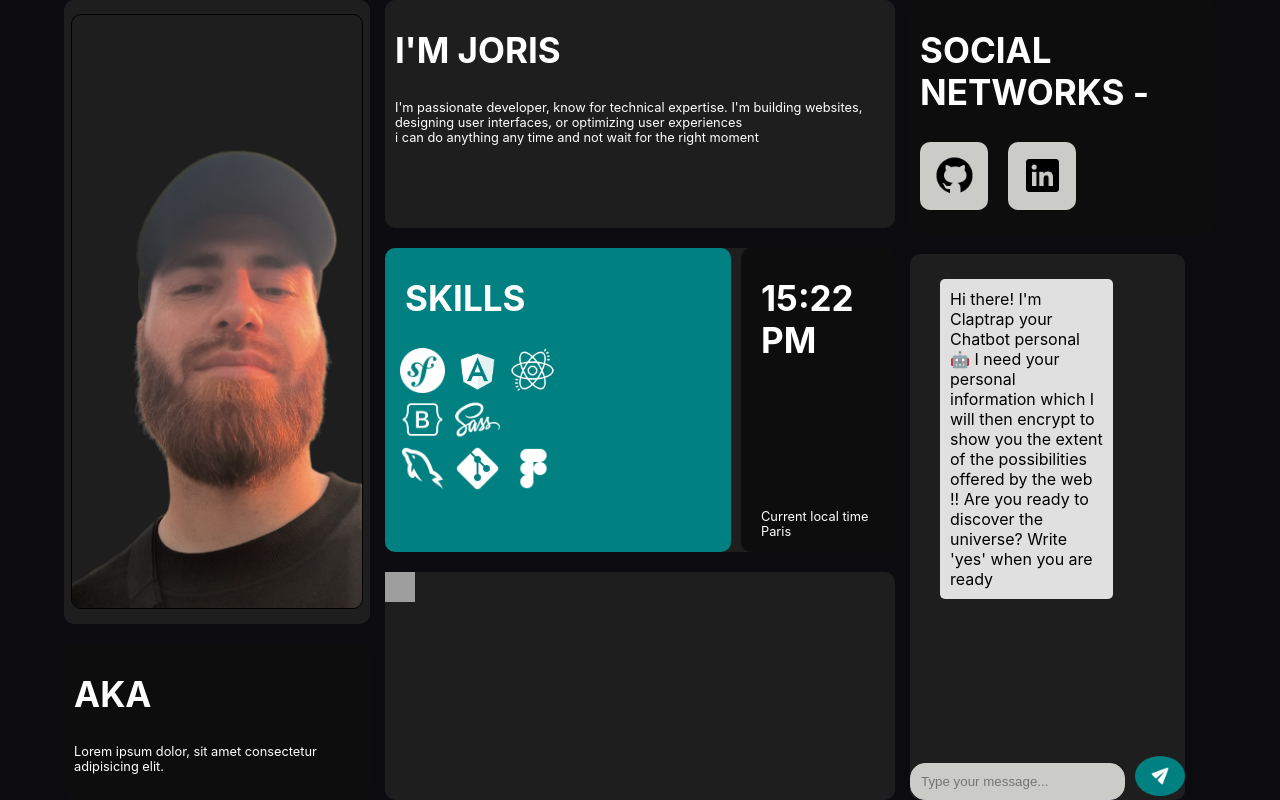
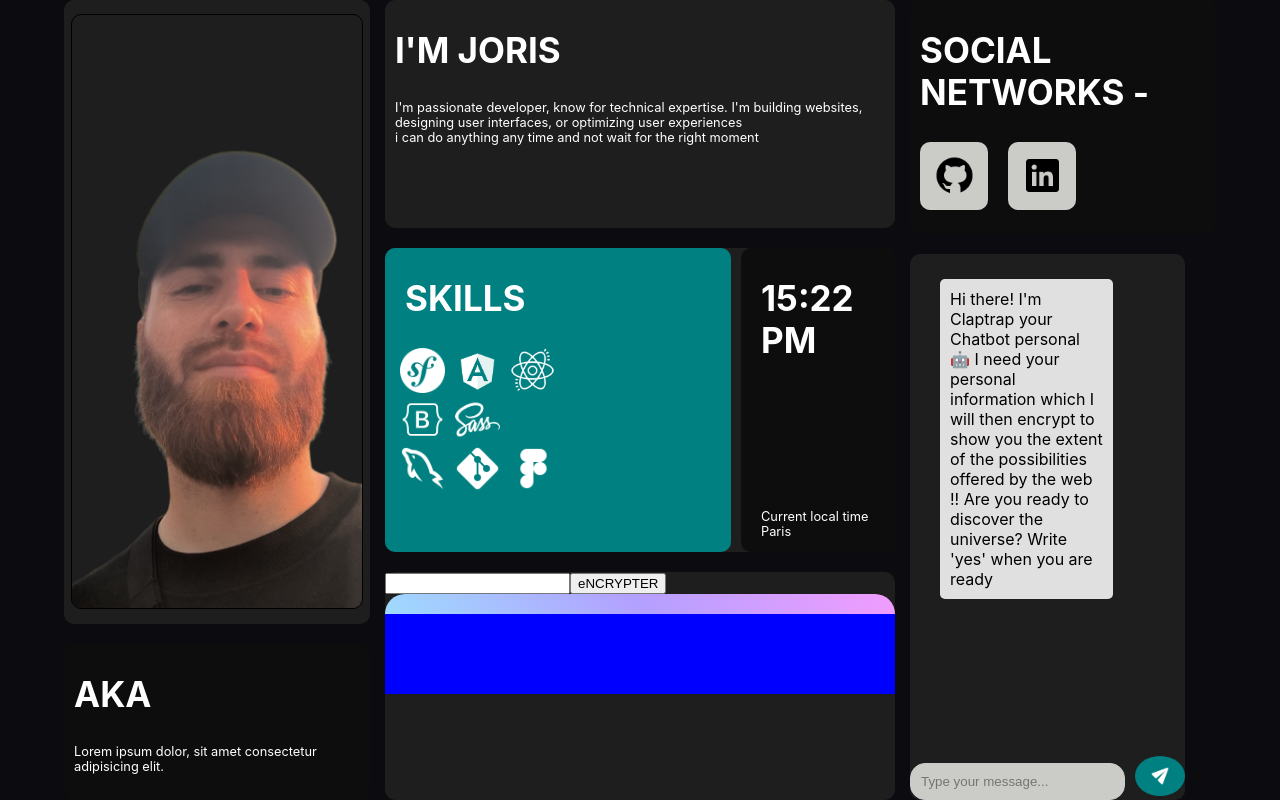
Before and after one commit to jorisbertier/Portfolio, a React (Create React App) app: page / in a window 1280 px wide. Shown: the part 2840-3640 px from the top of the page. Built offline with nearby package versions, Linux system fonts and the light colour scheme; grey boxes are pictures that could not be loaded.

Commit message:
get inputValue user

```diff
--- a/src/components/About.jsx
+++ b/src/components/About.jsx
@@ -5,7 +5,8 @@ import { LogoStack } from './LogoStack'
 
 import {Logos} from '../datas/LogoDatas'
 import { ChatBox } from './chatbox/ChatBox'
-import { Game } from './game/Game'
+// import { Game } from './game/Game'
+import { Encrypt } from './Encrypt/Encrypt'
 
 
 const ParentWrapperContact = styled.div `
@@ -231,7 +232,7 @@ export const About = () => {
                 </SectionContent>
             </SectionContact>
 
-            <SectionContact $30><Game /></SectionContact>
+            <SectionContact $30><Encrypt /></SectionContact>
         </WrapperContact>
 
         <WrapperContact $20>
--- /dev/null
+++ b/src/components/Encrypt/Encrypt.jsx
@@ -0,0 +1,41 @@
+import React, { useState } from 'react'
+import styled from 'styled-components'
+
+const ResponseArea = styled.div `
+    background: linear-gradient(45deg, #9edbff, #b3a0ff 50%, #f29dff);
+    border-radius: 20px 20px 0 0;
+    padding: 10px 20px;
+    // position: relative;
+`
+const ResponseContainer = styled.div `
+    height: 5rem;
+    background: blue;
+
+`
+export const Encrypt = () => {
+
+    const [inputValue, setInputValue] = useState('')
+    const [submitedValue, setSubmitedValue] = useState('')
+
+    const handleChange = (e) => {
+        setInputValue(e.target.value);
+    }
+    const handleSubmit = (event) => {
+        event.preventDefault();
+        setSubmitedValue(inputValue);
+        console.log(submitedValue)
+    }
+
+    return (
+    <div>
+        <form onSubmit={handleSubmit}>
+            <input type="text" onChange={handleChange}/>
+            <button type="submit">eNCRYPTER</button>
+        </form>
+        <div>
+            <ResponseArea></ResponseArea>
+            <ResponseContainer>{submitedValue}</ResponseContainer>
+        </div>
+    </div>
+  )
+}
```
